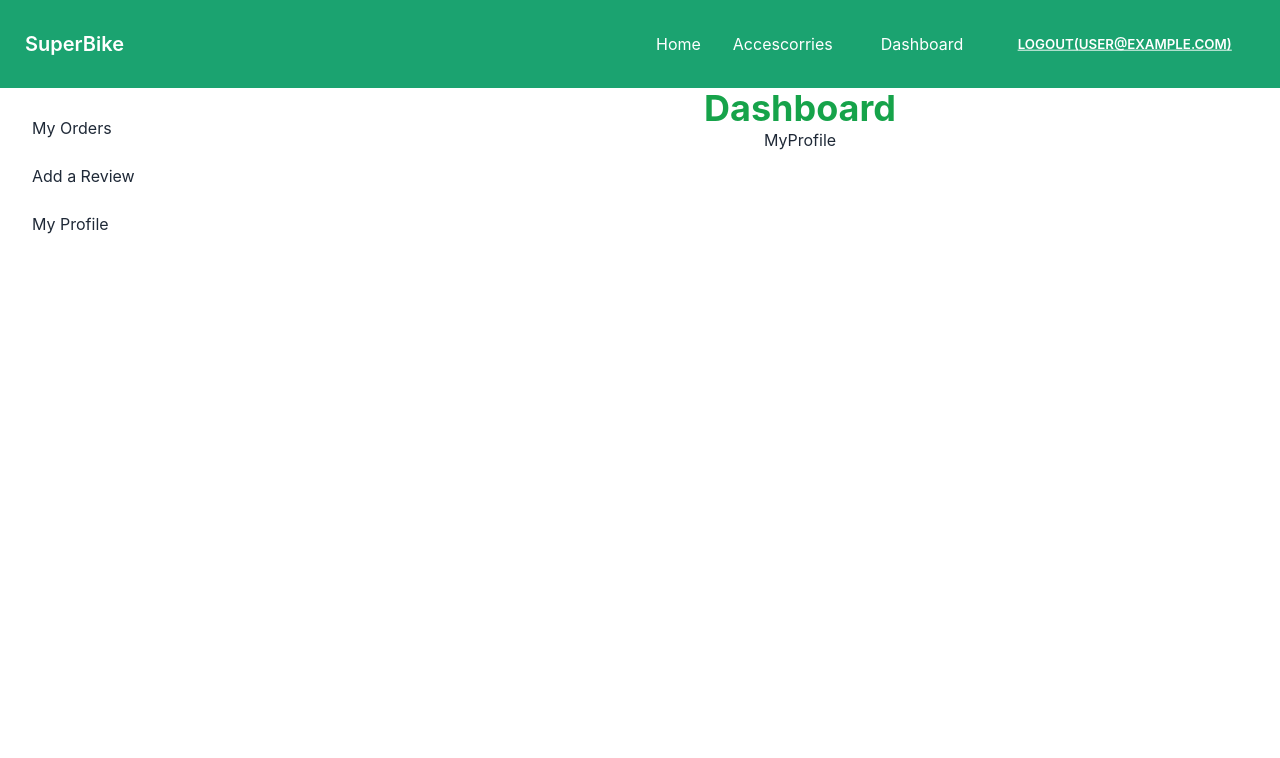
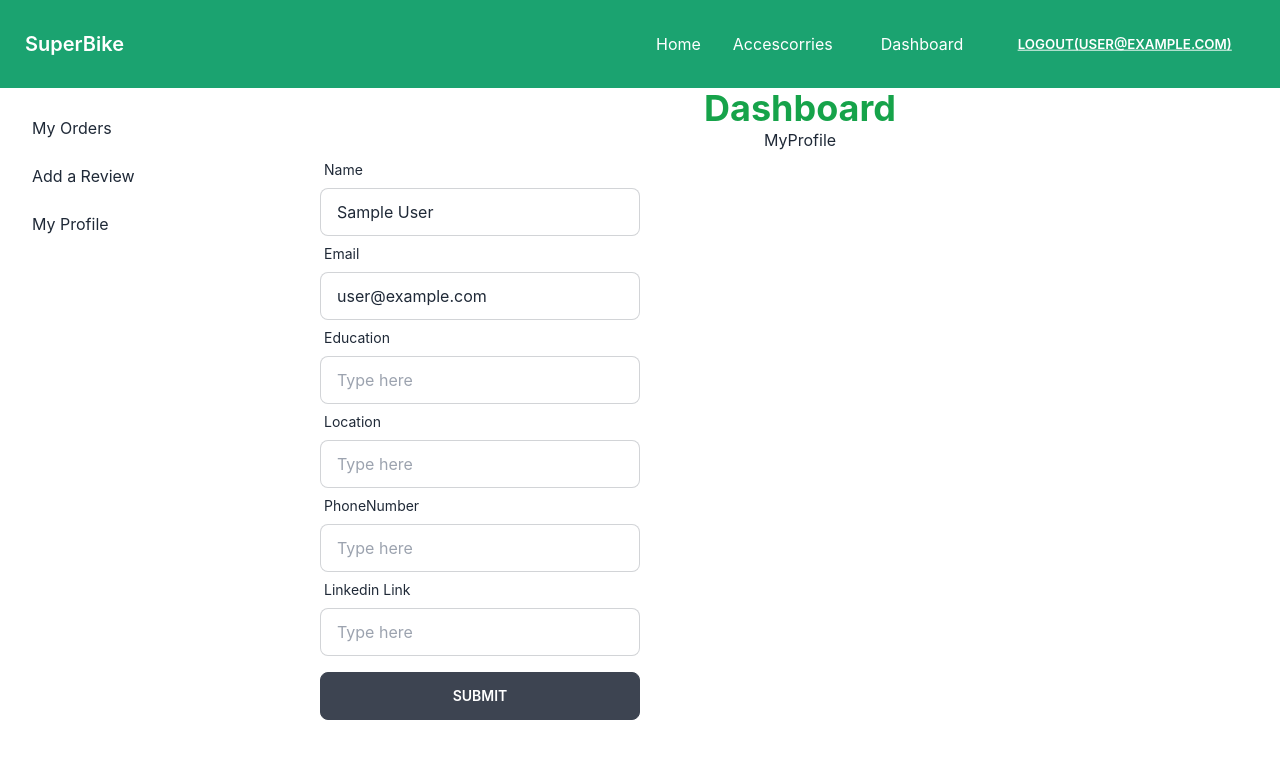
Before and after one commit to fazlay26/biycycles-manufacture-client-app, a React (Create React App) app: page /dashboard/myprofile in a window 1280 px wide. Shown: the top 758 px of the page. Built offline with nearby package versions, Linux system fonts and the light colour scheme; no server answers; sample sign-in values are in the browser's storage.

Commit message:
my-profile-done

```diff
--- a/src/Pages/Dashboard/MyProfile.js
+++ b/src/Pages/Dashboard/MyProfile.js
@@ -1,9 +1,82 @@
 import React from 'react';
+import { useAuthState } from 'react-firebase-hooks/auth';
+import auth from '../../firebase.init';
 
 const MyProfile = () => {
+    const [user] = useAuthState(auth)
+    const handleProfile = (e) => {
+        e.preventDefault()
+        const profile = {
+            name: user?.displayName,
+            email: user?.email,
+            education: e.target.education.value,
+            location: e.target.location.value,
+            phone: e.target.number.value,
+            linkedin: e.target.linkedin.value,
+        }
+        fetch('http://localhost:5000/myprofile', {
+
+            method: 'POST',
+            headers: {
+                'content-type': 'application/json'
+            },
+            body: JSON.stringify(profile)
+
+        })
+            .then(res => res.json())
+            .then(data => {
+                console.log(data);
+            })
+    }
     return (
         <div>
             <h1>MyProfile</h1>
+            <form onSubmit={handleProfile}>
+                <div class="form-control w-full max-w-xs">
+                    <label class="label">
+                        <span class="label-text">Name</span>
+
+                    </label>
+                    <input value={user?.displayName} type="text" placeholder="Type here" class="input input-bordered w-full max-w-xs" />
+                </div>
+                <div class="form-control w-full max-w-xs">
+                    <label class="label">
+                        <span class="label-text">Email</span>
+
+                    </label>
+                    <input value={user?.email} type="text" placeholder="Type here" class="input input-bordered w-full max-w-xs" />
+                </div>
+                <div class="form-control w-full max-w-xs">
+                    <label class="label">
+                        <span class="label-text">Education</span>
+
+                    </label>
+                    <input name='education' type="text" placeholder="Type here" class="input input-bordered w-full max-w-xs" />
+                </div>
+                <div class="form-control w-full max-w-xs">
+                    <label class="label">
+                        <span class="label-text">Location</span>
+
+                    </label>
+                    <input name='location' type="text" placeholder="Type here" class="input input-bordered w-full max-w-xs" />
+                </div>
+                <div class="form-control w-full max-w-xs">
+                    <label class="label">
+                        <span class="label-text">PhoneNumber</span>
+
+                    </label>
+                    <input name='number' type="number" placeholder="Type here" class="input input-bordered w-full max-w-xs" />
+                </div>
+                <div class="form-control w-full max-w-xs">
+                    <label class="label">
+                        <span class="label-text">Linkedin Link</span>
+
+                    </label>
+                    <input name='linkedin' type="text" placeholder="Type here" class="input input-bordered w-full max-w-xs" />
+                    <input className='btn w-full max-w-xs mt-4' type="submit" value='submit' />
+                </div>
+
+            </form>
         </div>
     );
 };
```
